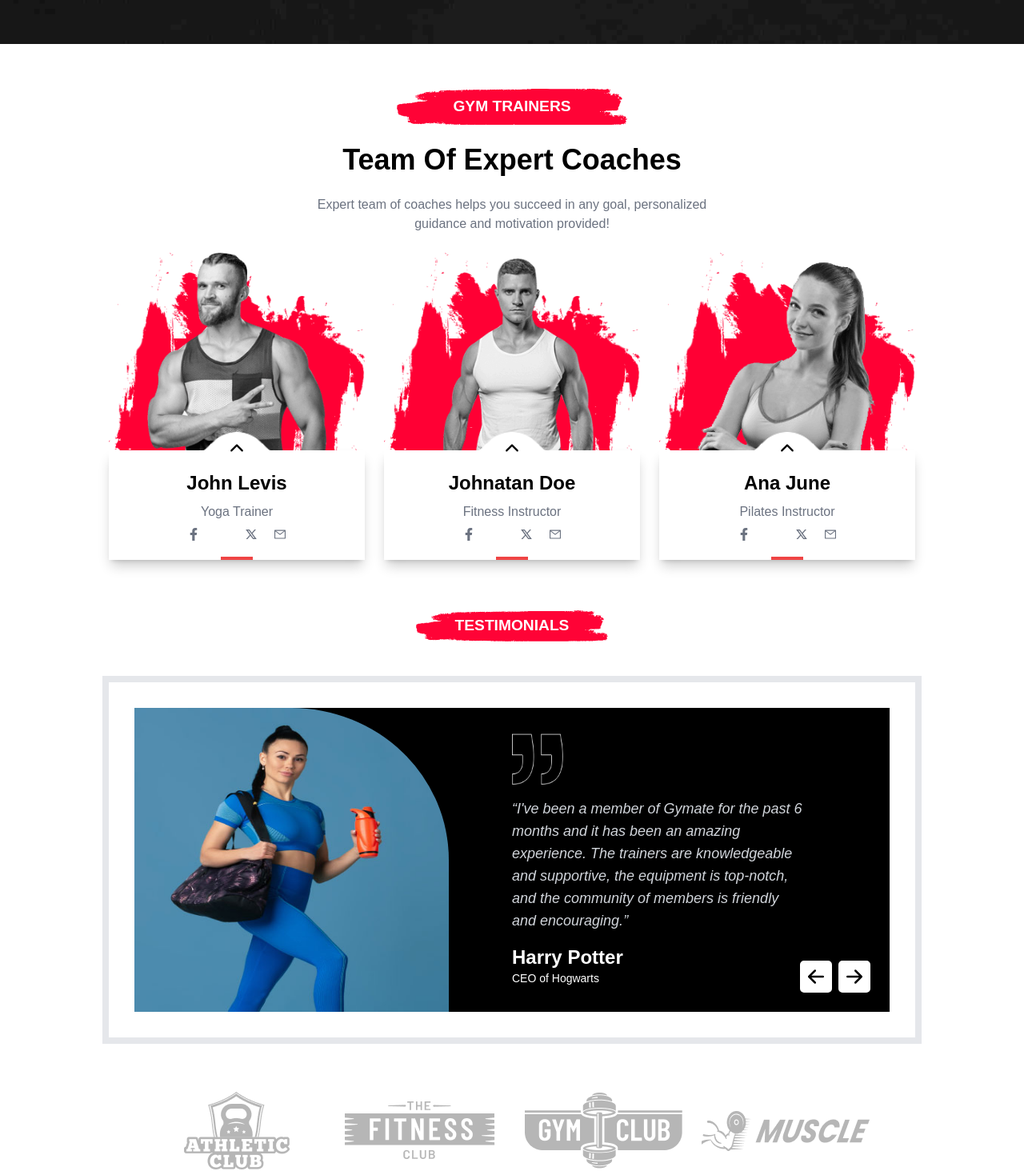
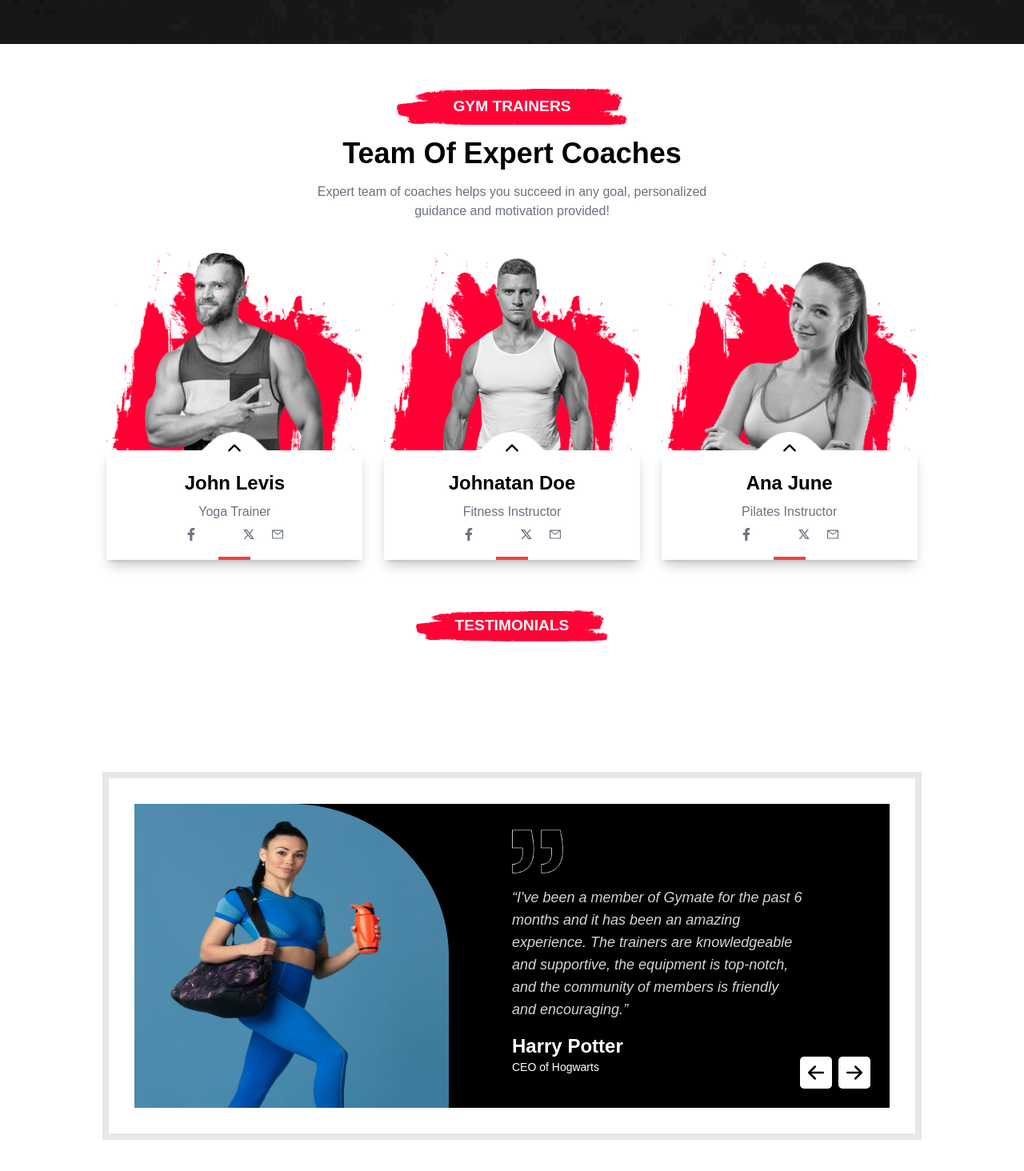
Before and after one commit to PawelWydra/Gymate-main, a React (Create React App) app: page / in a window 1280 px wide. Shown: the part 3830-5294 px from the top of the page at 80% size. Built offline with nearby package versions, Linux system fonts and the light colour scheme; some icons are missing.

Commit message:
fix: fix items position

```diff
--- a/src/components/blog/blog.jsx
+++ b/src/components/blog/blog.jsx
@@ -5,15 +5,16 @@ import blogData from "./blogDataModel";
 
 function Blog() {
   return (
-    <SectionContainer bg='#fff'>
-      <div className="flex flex-col items-center gap-6">
+    <SectionContainer bg="#fff">
+      <div className="flex flex-col items-center gap-6 mb-6">
         <RedBgHeading text={"LATEST BLOG"} />
         <h1 className="text-4xl font-semibold text-black">Our Recent News</h1>
-        <p className=" text-gray-500 text-center">
+        <p className=" text-gray-500 text-center max-w-lg">
           Gymat an unknown printer took a galley of type and scrambled make a
           type specimen book.
         </p>
-        <div className="flex flex-wrap justify-center gap-6 px-8">
+        </div>
+        <div className="flex flex-wrap justify-around">
           {blogData.map((blog, index) => (
             <BlogCard
               key={index}
@@ -23,7 +24,7 @@ function Blog() {
             />
           ))}
         </div>
-      </div>
+
     </SectionContainer>
   );
 }
--- a/src/components/pricing/pricing.jsx
+++ b/src/components/pricing/pricing.jsx
@@ -25,7 +25,7 @@ function Pricing() {
           type specimen book.
         </p>
       </div>
-      <div className="flex flex-col flex-wrap justify-center items-center md:flex-row gap-6">
+      <div className="flex flex-col flex-wrap justify-around items-center md:flex-row gap-6">
         {pricingData.map(({ imgSrc, title, price }, index) => (
           <PricingCard
             key={index}
--- a/src/components/testimonials/testimonials.jsx
+++ b/src/components/testimonials/testimonials.jsx
@@ -23,7 +23,7 @@ const Testimonials = () => {
   return (
     <div className="flex flex-col items-center mt-10">
       <RedBgHeading text="TESTIMONIALS" width="15rem" />
-      <div className="flex items-center justify-center max-w-6xl mt-10 md:mt-15 2xl:mt-40 border-8 border-gray-200 p-8">
+      <div className="flex md:mt-16 xl:mt-40 2xl:mt-48 border-8 border-gray-200 p-8">
         <div className="flex justify-end p-8 bg-black text-white relative">
           <img
             className="hidden lg:block absolute left-0 bottom-0 rounded-tr-[50%] min-h-full max-h-full 2xl:max-h-fit w-5/12 3xl:w-[27rem]"
--- a/src/components/trainers/trainerCard/trainerCard.jsx
+++ b/src/components/trainers/trainerCard/trainerCard.jsx
@@ -14,9 +14,9 @@ function TrainerCard({ trainer, name, specialization }) {
   `;
 
   return (
-    <div className="flex flex-col justify-center items-center h-96 mb-5 group">
-      <div className="relative h-72 w-80 overflow-hidden">
-        <img src={trainerBg} alt="" className="absolute h-96" />
+    <div className="flex flex-col justify-center items-center w-[20rem] h-96 mb-5 group">
+      <div className="relative h-72 w-full overflow-hidden">
+        <img src={trainerBg} alt="" className="absolute h-96 w-full" />
         <img src={trainer} alt="" className={trainerClasses} />
       </div>
       <div className="flex flex-col justify-center items-center w-full h-40 gap-2 bg-white shadow-lg shadow-black/20 relative">
--- a/src/components/trainers/trainers.css
+++ /dev/null
@@ -1,16 +0,0 @@
-.trainers-container {
-  background-color: white;
-  background-image: url("../../assets/images/trainers/dot-bg.png");
-  width: 100%;
-  color: black;
-  display: flex;
-  justify-content: center;
-  align-items: center;
-}
-
-.trainers-wrapper {
-  display: flex;
-  flex-direction: column;
-  align-items: center;
-  gap: 1.5rem;
-}
--- a/src/components/trainers/trainers.jsx
+++ b/src/components/trainers/trainers.jsx
@@ -1,4 +1,3 @@
-import "./trainers.css";
 import TrainerCard from "./trainerCard/trainerCard.jsx";
 import RedBgHeading from "../title/redBgHeading/redBgHeading";
 import Testimonials from "../testimonials/testimonials.jsx";
@@ -8,7 +7,8 @@ import SectionContainer from "../sectionContainer/sectionContainer";
 function TrainersAndTestimonials() {
   return (
     <SectionContainer bg="#fff">
-      <div className="trainers-wrapper text-center text-black">
+      <div className="text-black text-center">
+        <div className="flex flex-col items-center gap-4 mb-10">
           <RedBgHeading text={"GYM TRAINERS"} />
           <h1 className="text-4xl font-semibold max-w-lg">
             Team Of Expert Coaches
@@ -17,7 +17,8 @@ function TrainersAndTestimonials() {
             Expert team of coaches helps you succeed in any goal, personalized
             guidance and motivation provided!
           </p>
-        <div className="flex flex-col md:flex-row justify-center gap-6 flex-wrap">
+        </div>
+        <div className="flex flex-col justify-around gap-4 items-center md:flex-row  flex-wrap">
           {trainerArray.map((trainer, index) => (
             <TrainerCard
               key={index}
```
Lines whose indentation alone changed are shown as unchanged.
